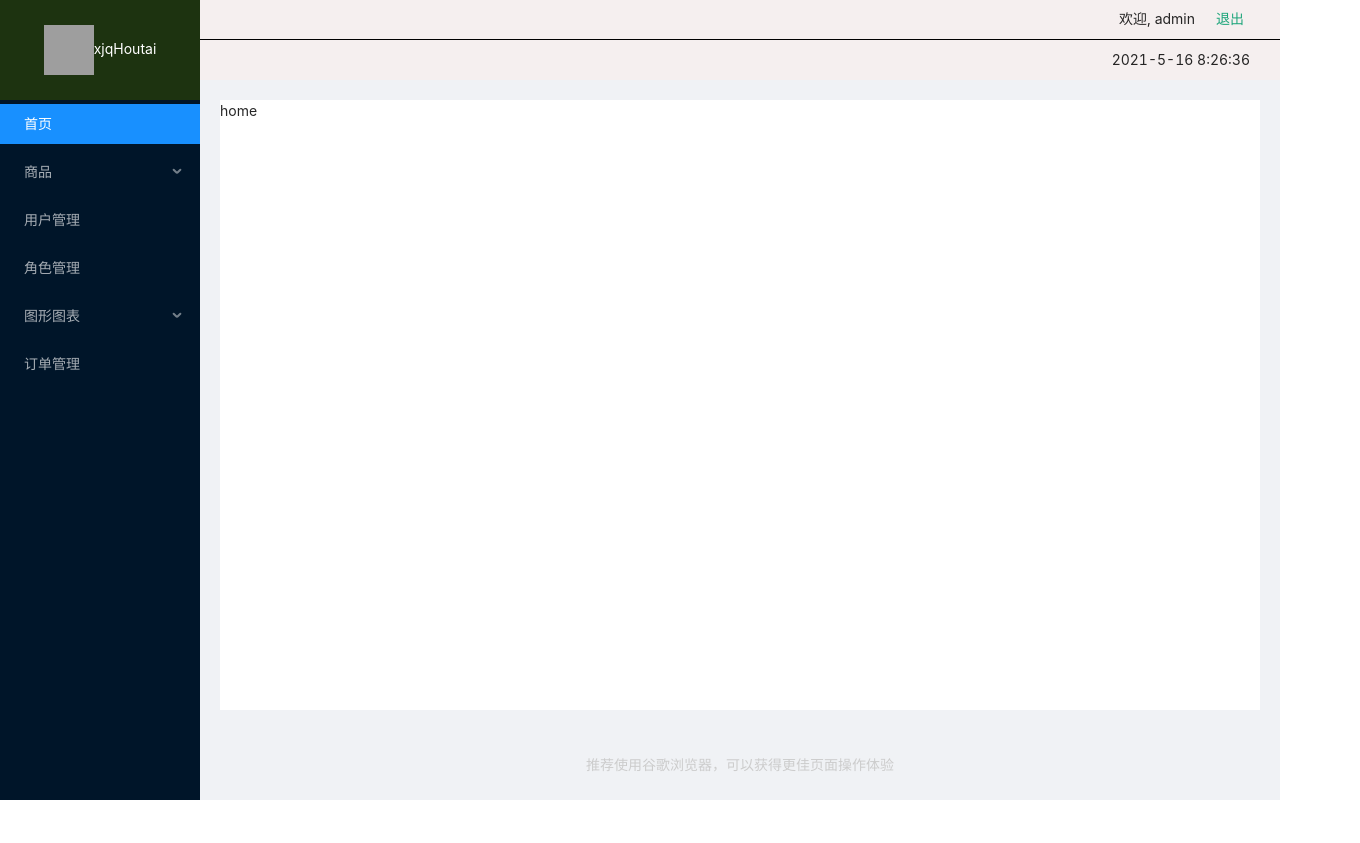
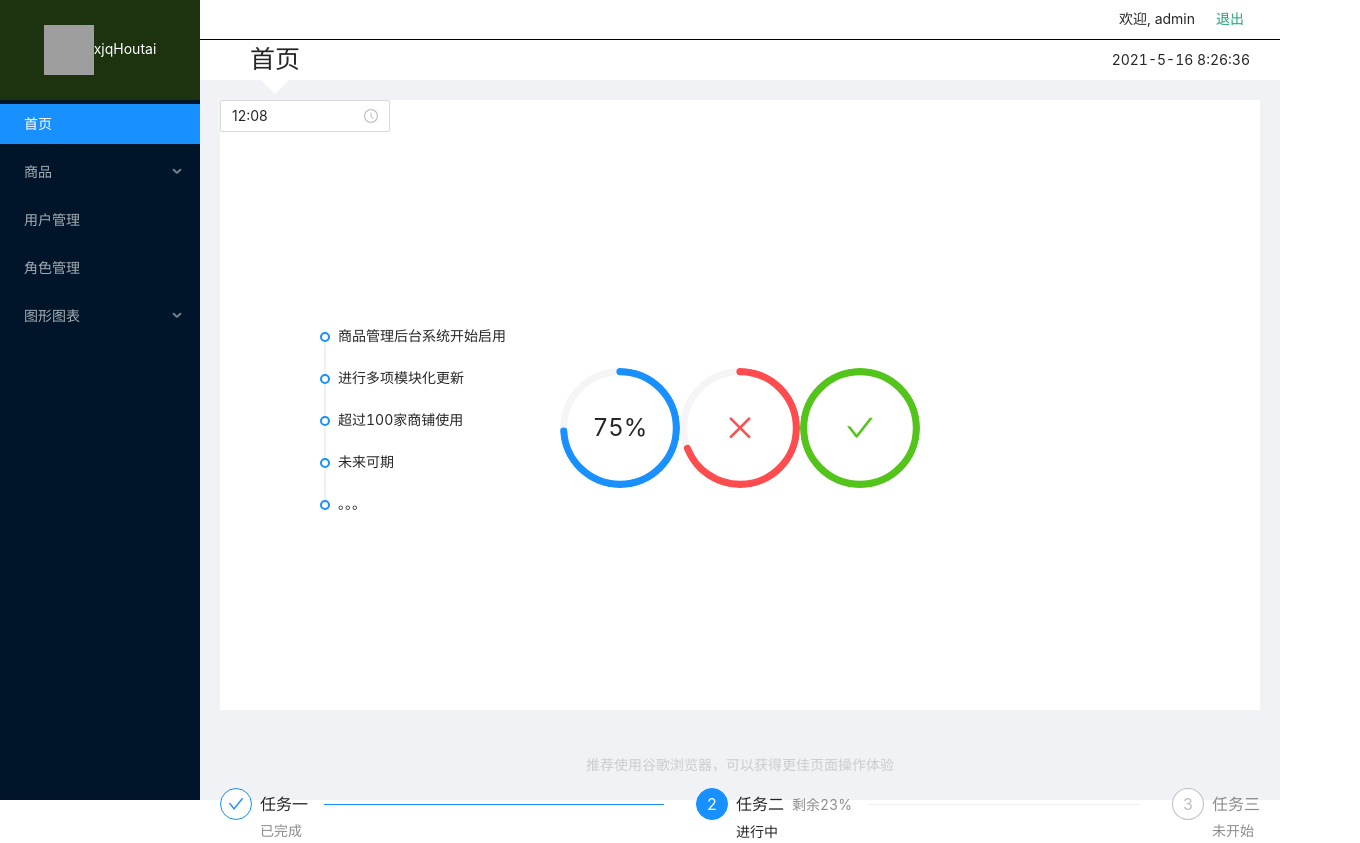
Before and after one commit to 2513483494/react-admin, a React (Create React App) app: page /products/manage#/home in a window 1280 px wide. Shown: the whole page, 1360 px wide, since content can reach past the window. Before the commit the page ends 800 px from the top, so only its background shows below. Built offline with nearby package versions, Linux system fonts and the light colour scheme; grey boxes are pictures that could not be loaded.

Commit message:
fix: 菜单不能正常展开,路由界面无法显示两问题已修复

```diff
--- a/package.json
+++ b/package.json
@@ -17,7 +17,6 @@
     "html-to-draftjs": "^1.5.0",
     "jsonp": "^0.2.1",
     "less": "^4.1.1",
-    "ppfish": "^1.8.1",
     "react": "^17.0.2",
     "react-app-rewired": "^2.1.8",
     "react-dom": "^17.0.2",
@@ -54,8 +53,7 @@
   "devDependencies": {
     "draft-js": "^0.11.7",
     "draftjs-to-html": "^0.9.1",
-    "less-loader": "7.3.0",
-    "react-draft-wysiwyg": "^1.14.7"
+    "less-loader": "7.3.0"
   },
   "proxy": "http://localhost:5000"
 }
--- a/src/components/content-Head/ContentHead.jsx
+++ b/src/components/content-Head/ContentHead.jsx
@@ -11,12 +11,16 @@ class ContentHead extends Component {
     getTime=()=>{
         this.id = setInterval(() => {
             const currtime = formatTime(Date.now())
-            this.setState({currtime},console.log(this.state.currtime))
+            this.setState({currtime})
         }, 1000);
+    }
+    logout=()=>{
+        this.props.history.push('/login')
     }
     componentDidMount(){
         this.getTime()
     }
+
     componentWillUnmount(){
         clearInterval(this.id)
     }
@@ -31,6 +35,7 @@ class ContentHead extends Component {
                     </div>
                 </div>
                 <div className='bottom'>
+                    <span className='title'>首页</span>
                     <div className='bottomcontent'>
                         <span>{currtime}</span>
                     </div>
--- a/src/components/content-Head/index.less
+++ b/src/components/content-Head/index.less
@@ -1,6 +1,6 @@
 .main{
     height: 80px;
-    background-color: rgb(245, 239, 239);
+    background-color: white;
     .top{
         height: 40px;
         border-bottom: 1px solid black;
@@ -19,6 +19,20 @@
             line-height: 40px;
             margin-right: 30px;
         }
+        .title{
+            font-size: 25px;
+            margin-left: 50px;
+            &::after{
+                content: "";
+                border-left: 20px solid transparent;
+                border-right: 20px solid transparent;
+                border-bottom: 20px solid transparent;
+                border-top: 20px solid white;
+                position: relative;
+                top: 50px;
+                right: 45px;
+            }
 
+        }
     }
 }
--- a/src/config/menuConfig.js
+++ b/src/config/menuConfig.js
@@ -10,11 +10,11 @@ const menuConfig = [
         children: [ // 子菜单列表
           {
             title: '品类管理',
-            key: '/category',
+            key: '/products/category',
           },
           {
             title: '商品管理',
-            key: '/manage',
+            key: '/products/manage',
           },
         ]
       },
@@ -47,10 +47,6 @@ const menuConfig = [
         ]
       },
 
-      {
-        title: '订单管理',
-        key: '/order',
-      },
 ]
 
 export default menuConfig
--- a/src/pages/admin/Admin.jsx
+++ b/src/pages/admin/Admin.jsx
@@ -28,8 +28,8 @@ export default class Admin extends Component {
                         <Switch>
                             <Redirect from='/' exact to='/home' />
                             <Route path='/home' component={Home} />
-                            <Route path='/category' component={Category} />
-                            <Route path='/manage' component={Manage} />
+                            <Route exact path='/products/category' component={Category} />
+                            <Route exact path='/products/manage' component={Manage} />
                             <Route path='/user' component={User} />
                             <Route path='/role' component={Role} />
                             <Route path="/charts/bar" component={Bar} />
--- a/src/pages/admin/leftNav/LeftNav.jsx
+++ b/src/pages/admin/leftNav/LeftNav.jsx
@@ -10,7 +10,6 @@ const SubMenu = Menu.SubMenu;
 class LeftNav extends Component {
     getMenuNodes = (menuList) => {
         const path = this.props.location.pathname
-        //console.log(path)
         return menuList.map(item => {
             if (!item.children) {
                 return (
@@ -22,7 +21,7 @@ class LeftNav extends Component {
             }else{
                 const childItem = item.children.find(item=>item.key.indexOf(path)===0)
                 if(childItem){
-                    this.openKey=childItem.key
+                    this.openKey=item.key
                 }
                 return (
                     <SubMenu key={item.key} title={
@@ -39,7 +38,6 @@ class LeftNav extends Component {
     }
     render() {
         const path = this.props.location.pathname
-        console.log(path)
         return (
             <div>
                 <div className='left-nav-head'>
@@ -52,13 +50,11 @@ class LeftNav extends Component {
                     mode="inline"
                     theme="dark"
                     selectedKeys={path}
-                    defaultOpenKeys={this.openKey}
+                    defaultOpenKeys={[this.openKey]}
                 >
-
                     {
                         this.menuNodes
                     }
-
                 </Menu>
             </div>
         )
--- a/src/pages/category/Category.jsx
+++ b/src/pages/category/Category.jsx
@@ -1,11 +1,91 @@
 import React, { Component } from 'react'
+import { Card, Table, Button } from 'antd'
+import LinkButton from '../../components/linkButton/LinkButton'
+import {
+    PlusOutlined,
+    ArrowLeftOutlined
+} from '@ant-design/icons';
+import './index.less'
+import { reqCategorys } from '../../api/index'
 
 export default class Category extends Component {
+    state = {
+        dataSource: [],
+        parentId: 0,
+        parentName: ''
+    }
+    getCategory = async () => {
+        const id = this.state.parentId
+        console.log('id', id)
+        const result = await reqCategorys(id)
+        console.log('r', result)
+        this.setState({
+            dataSource: result.data
+        })
+    }
+    showSubcat = (category) => {
+        console.log('id', category._id)
+        this.setState({
+            parentId: category._id,
+            parentName: category.name
+        }, () => { this.getCategory() })
+    }
+    showCategory = async () => {
+        const result = await reqCategorys(0)
+        this.setState({
+            dataSource: result.data,
+            parentId: 0
+        })
+    }
+    initColumns() {
+        this.columns = [
+            {
+                title: '分类名称',
+                dataIndex: 'name',
+            },
+            {
+                title: '操作',
+                width: 300,
+                render: (category) => (
+                    <span>
+                        <LinkButton>修改分类</LinkButton>
+                        {this.state.parentId === 0 ? <LinkButton onClick={() => this.showSubcat(category)}>查看子分类</LinkButton> : null}
+                    </span>
+                )
+            }
+        ]
+    }
+    componentWillMount() {
+        this.initColumns()
+    }
+    componentDidMount() {
+        this.getCategory()
+    }
+
     render() {
+        const { dataSource, parentId, parentName } = this.state
+        const title = (
+            <div>
+                <span className='arrow'>
+                    {parentId === 0 ? null : <LinkButton onClick={this.showCategory}><ArrowLeftOutlined /></LinkButton>}
+                    {parentId === 0 ? <span>一级分类列表</span> : <span>{parentName}</span>}
+                </span>
+                <Button type='primary' className='addbutton'>
+                    <PlusOutlined />
+                    <span>添加</span>
+                </Button>
+            </div>
+        )
+
+
         return (
-            <div>
-                category
-            </div>
+            <Card title={title}>
+                <Table
+                    dataSource={dataSource}
+                    columns={this.columns}
+                    bordered
+                    rowKey='_id' />
+            </Card>
         )
     }
 }
--- /dev/null
+++ b/src/pages/category/index.less
@@ -0,0 +1,10 @@
+.addbutton{
+    float: right;
+    color: white;
+
+}
+.arrow{
+    span{
+        margin-left: 20px;
+    }
+}
--- a/src/pages/home/Home.jsx
+++ b/src/pages/home/Home.jsx
@@ -1,11 +1,39 @@
 import React, { Component } from 'react'
+import { Steps, Timeline, Progress, TimePicker } from 'antd';
+import './index.less'
+import moment from 'moment'
+
+const { Step } = Steps;
+const format = 'HH:mm'
 
 export default class Admin extends Component {
     render() {
         return (
             <div>
-                home
+                <TimePicker defaultValue={moment('12:08', format)} format={format} />
+                <div className='timeline'>
+                    <Timeline>
+                        <Timeline.Item>商品管理后台系统开始启用</Timeline.Item>
+                        <Timeline.Item>进行多项模块化更新</Timeline.Item>
+                        <Timeline.Item>超过100家商铺使用</Timeline.Item>
+                        <Timeline.Item>未来可期</Timeline.Item>
+                        <Timeline.Item>。。。</Timeline.Item>
+                    </Timeline>
+                </div>
+                <div className='progress'>
+                    <Progress type="circle" percent={75} />
+                    <Progress type="circle" percent={70} status="exception" />
+                    <Progress type="circle" percent={100} />
+                </div>
+                <div className='steps'>
+                    <Steps current={1}>
+                        <Step title="任务一" description="已完成" />
+                        <Step title="任务二" subTitle="剩余23%" description="进行中" />
+                        <Step title="任务三" description="未开始" />
+                    </Steps>
+                </div>
             </div>
+
         )
     }
 }
--- /dev/null
+++ b/src/pages/home/index.less
@@ -0,0 +1,13 @@
+.steps{
+    position: relative;
+    top: 300px;
+}
+.timeline{
+    position: relative;
+    left: 100px;
+    top: 200px;
+}
+.progress{
+    display: flex;
+    justify-content: center;
+}
--- a/src/pages/login/Login.jsx
+++ b/src/pages/login/Login.jsx
@@ -22,7 +22,6 @@ const tailLayout = {
 export default class Login extends Component {
     onFinish = async(values) => {
         const result = await reqLogin(values.username,values.password)
-        console.log(result)
         if(result.status===0){
             this.props.history.push('/admin')
         }
```
